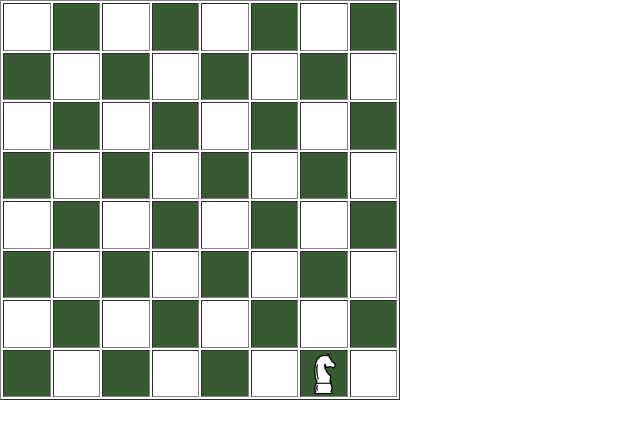
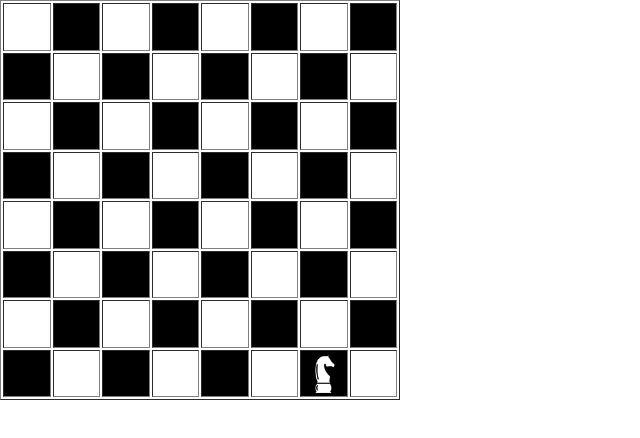
Before and after one commit to TiemiMorishita/Xadrez, a plain HTML site: page index.html in a window 1280 px wide. Shown: the whole page, without its empty margins (0-640 px from the left). Drawn offline with Linux system fonts and the light colour scheme.

Commit message:
Finalizado

```diff
--- a/css/style.css
+++ b/css/style.css
@@ -5,7 +5,7 @@
 }
 
 .p{
-    background: #375a32;
+    background: #000000;
 }
 
 #cavalo{
```
